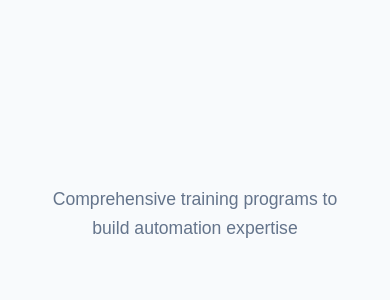
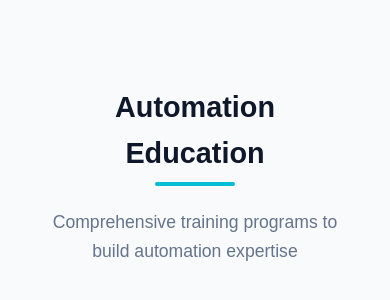
Before and after one commit to Shauryaraje7/SMART-FLOWS, a React (Vite) app: page /aboutuspage in a window 390 px wide. Shown: the part 3101-3401 px from the top of the page. Built offline with nearby package versions, Linux system fonts and the light colour scheme.

Commit message:
version 9.0.2

```diff
--- a/src/components/Sections/ServicesSection.jsx
+++ b/src/components/Sections/ServicesSection.jsx
@@ -43,9 +43,9 @@ const ServicesSection = () => {
 
   return (
     <section className="services-section" id="services" ref={sectionRef} aria-labelledby="services-heading">
-      <div className="section-header">
+      <div className="service-section-header">
         <h2 id="services-heading" className='Allh1 headings '  ref={headerRef}>What We Offer</h2>
-        <p className="section-subtitle  AllP  headingpara {  " ref={subtitleRef}>Tailored solutions for your success</p>
+        <p className="service-section-subtitle  AllP  headingpara {  " ref={subtitleRef}>Tailored solutions for your success</p>
       </div>
       <div className="services-grid">
         {[
--- a/src/components/styles/ServicesSection.css
+++ b/src/components/styles/ServicesSection.css
@@ -54,12 +54,12 @@
 }
 
 /* Header */
-.section-header {
+.service-section-header {
   text-align: center;
   margin-bottom: clamp(40px, 6vw, 70px);
 }
 
-.section-header h2 {
+.service-section-header h2 {
   font-weight: 800;
   line-height: 1.2;
   margin-bottom: 1rem;
@@ -74,12 +74,12 @@
   transition: opacity 0.8s ease 0.2s, transform 0.8s ease 0.2s;
 }
 
-.section-header h2.appear {
+.service-section-header h2.appear {
   opacity: 1;
   transform: translateY(0);
 }
 
-.section-subtitle {
+.service-section-subtitle {
   color: #64748b;
   max-width: 700px;
   margin: 0 auto;
@@ -91,7 +91,7 @@
   transition: opacity 0.8s ease 0.4s, transform 0.8s ease 0.4s;
 }
 
-.section-subtitle.appear {
+.service-section-subtitle.appear {
   opacity: 1;
   transform: translateY(0);
 }
@@ -206,7 +206,7 @@
     padding: 25px 20px;
   }
 
-  .section-header {
+  .service-section-header {
     margin-bottom: 40px;
   }
 }
```
